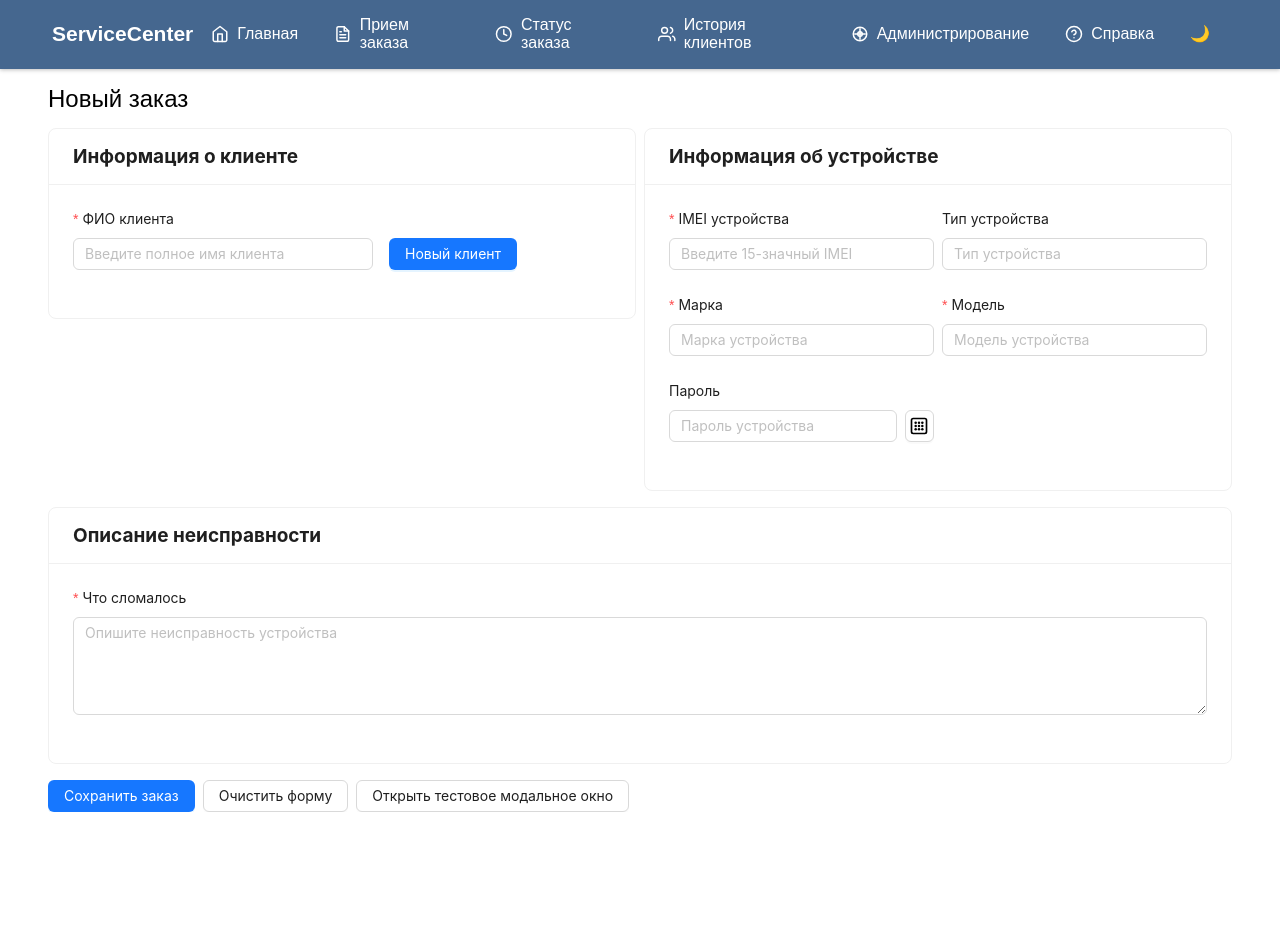
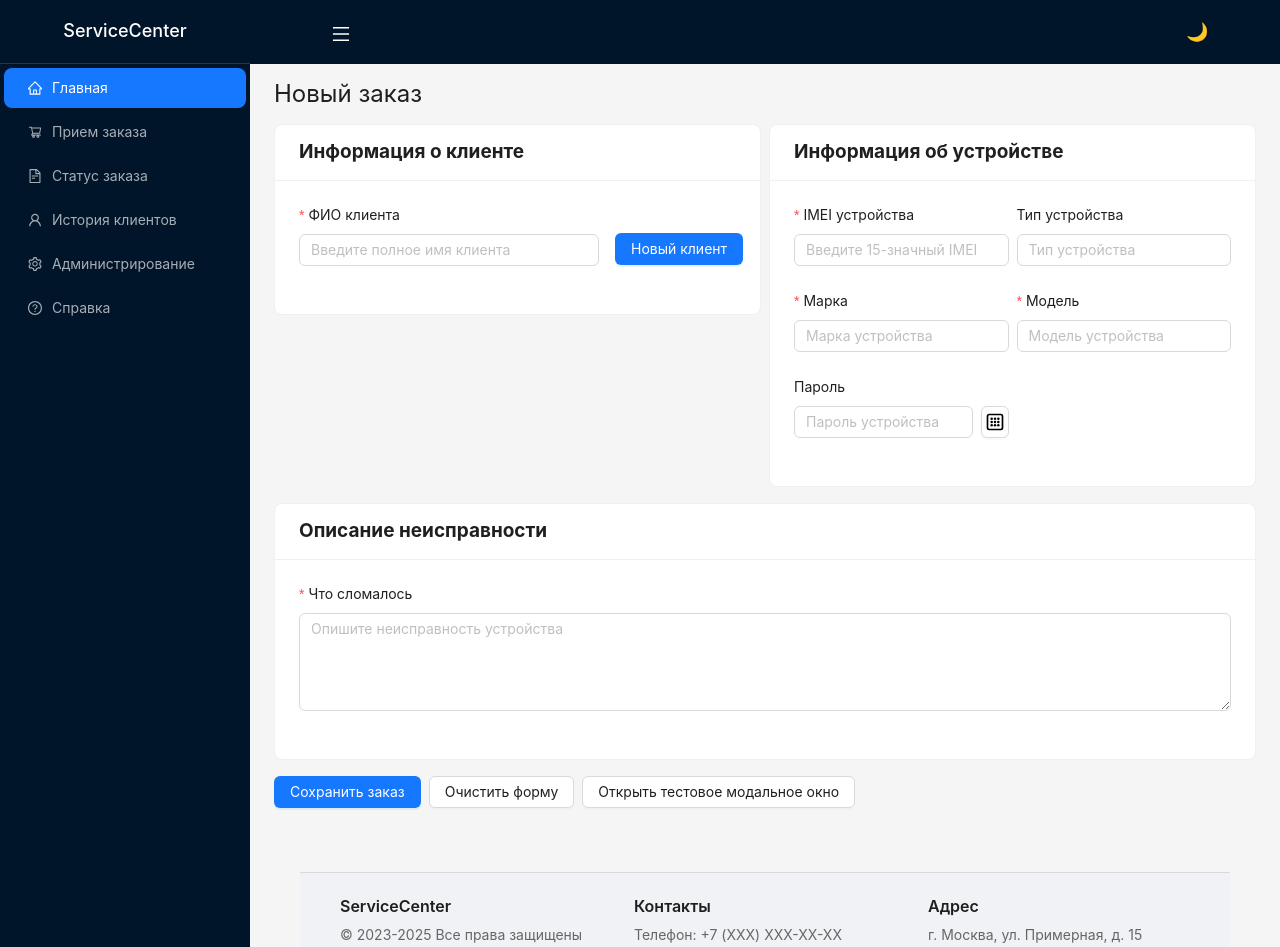
Before and after one commit to dmidokov/vue-imei-project, a Vue app: page / in a window 1280 px wide. Shown: the top 947 px of the page. Before the commit the page ends 812 px from the top, so only its background shows below. Built offline with nearby package versions, Linux system fonts and the light colour scheme.

Commit message:
feat(ui): implement sidebar navigation and header layout with theme toggle

```diff
--- a/src/App.vue
+++ b/src/App.vue
@@ -1,6 +1,71 @@
 <template>
   <div id="app">
-    <HeaderComponent @toggle-theme="toggleTheme" />
+    <a-layout style="min-height: 100vh;">
+      <a-layout-sider
+        v-model:collapsed="collapsed"
+        collapsible
+        :trigger="null"
+        width="250"
+      >
+        <div class="logo">
+          <h2 v-if="!collapsed">ServiceCenter</h2>
+          <h2 v-else>S</h2>
+        </div>
+        <a-menu
+          v-model:selectedKeys="selectedKeys"
+          theme="dark"
+          mode="inline"
+          @click="handleMenuClick"
+        >
+          <a-menu-item key="1">
+            <HomeOutlined />
+            <span>Главная</span>
+          </a-menu-item>
+          <a-menu-item key="2">
+            <ShoppingCartOutlined />
+            <span>Прием заказа</span>
+          </a-menu-item>
+          <a-menu-item key="3">
+            <FileTextOutlined />
+            <span>Статус заказа</span>
+          </a-menu-item>
+          <a-menu-item key="4">
+            <UserOutlined />
+            <span>История клиентов</span>
+          </a-menu-item>
+          <a-menu-item key="5">
+            <SettingOutlined />
+            <span>Администрирование</span>
+          </a-menu-item>
+          <a-menu-item key="6">
+            <QuestionCircleOutlined />
+            <span>Справка</span>
+          </a-menu-item>
+        </a-menu>
+      </a-layout-sider>
+
+      <a-layout>
+        <a-layout-header class="header">
+          <div class="header-content">
+            <a-button
+              type="text"
+              @click="() => (collapsed = !collapsed)"
+              style="color: white; fontSize: 18px;"
+            >
+              <MenuOutlined v-if="!collapsed" />
+              <UnorderedListOutlined v-else />
+            </a-button>
+            <button
+              id="theme-toggle"
+              class="theme-toggle-btn"
+              @click="toggleTheme"
+            >
+              {{ isDarkTheme ? '☀️' : '🌙' }}
+            </button>
+          </div>
+        </a-layout-header>
+
+        <a-layout-content class="content">
           <div class="container">
             <h1 class="page-title">Новый заказ</h1>
 
@@ -40,6 +105,13 @@
             </a-form>
 
           </div>
+        </a-layout-content>
+
+        <a-layout-footer class="footer">
+          <FooterComponent />
+        </a-layout-footer>
+      </a-layout>
+    </a-layout>
 
     <NewClientModal
       :isVisible="showNewClientModal"
@@ -56,13 +128,33 @@
 </template>
 
 <script>
-import { Form, Button, Space } from 'ant-design-vue';
+import {
+  Form,
+  Button,
+  Space,
+  Layout,
+  Menu,
+  MenuItem,
+  Button as AButton
+} from 'ant-design-vue';
+import {
+  HomeOutlined,
+  ShoppingCartOutlined,
+  FileTextOutlined,
+  UserOutlined,
+  SettingOutlined,
+  QuestionCircleOutlined,
+  MenuOutlined,
+  UnorderedListOutlined
+} from '@ant-design/icons-vue';
+import { h } from 'vue';
 import HeaderComponent from './components/HeaderComponent.vue';
 import ClientInfoSection from './components/ClientInfoSection.vue';
 import DeviceInfoSection from './components/DeviceInfoSection.vue';
 import IssueInfoSection from './components/IssueInfoSection.vue';
 import NewClientModal from './components/NewClientModal.vue';
 import TestModal from './components/TestModal.vue';
+import FooterComponent from './components/FooterComponent.vue';
 
 export default {
   name: 'App',
@@ -71,16 +163,34 @@ export default {
     [Form.Item.name]: Form.Item,
     [Button.name]: Button,
     [Space.name]: Space,
+    [Layout.name]: Layout,
+    [Layout.Sider.name]: Layout.Sider,
+    [Layout.Header.name]: Layout.Header,
+    [Layout.Content.name]: Layout.Content,
+    [Layout.Footer.name]: Layout.Footer,
+    [Menu.name]: Menu,
+    [AButton.name]: AButton,
+    HomeOutlined,
+    ShoppingCartOutlined,
+    FileTextOutlined,
+    UserOutlined,
+    SettingOutlined,
+    QuestionCircleOutlined,
+    MenuOutlined,
+    UnorderedListOutlined,
     HeaderComponent,
     ClientInfoSection,
     DeviceInfoSection,
     IssueInfoSection,
     NewClientModal,
-    TestModal
+    TestModal,
+    FooterComponent
   },
   data() {
     return {
       isDarkTheme: false,
+      collapsed: false,
+      selectedKeys: ['1'], // Главная - по умолчанию
       showNewClientModal: false,
       showTestModal: false,
       formData: {
@@ -103,6 +213,11 @@ export default {
     toggleTheme() {
       this.isDarkTheme = !this.isDarkTheme;
       localStorage.setItem('theme', this.isDarkTheme ? 'dark' : 'light');
+    },
+    handleMenuClick({ key }) {
+      console.log('Menu item clicked:', key);
+      this.selectedKeys = [key];
+      // Здесь можно добавить логику переключения страниц
     },
     submitForm() {
       // Form submission logic
@@ -146,9 +261,57 @@ export default {
 </script>
 
 <style>
+#app {
+  min-height: 100vh;
+}
+
+.logo {
+  height: 64px;
+  padding: 16px;
+  display: flex;
+  align-items: center;
+  justify-content: center;
+  color: white;
+  font-weight: bold;
+  border-bottom: 1px solid #333;
+}
+
+.logo h2 {
+  margin: 0;
+  font-size: 18px;
+}
+
+.header {
+  background: #45678f;
+  padding: 0;
+  display: flex;
+  justify-content: space-between;
+  align-items: center;
+}
+
+.header-content {
+  display: flex;
+  justify-content: space-between;
+  align-items: center;
+  width: 100%;
+  padding: 0 16px;
+}
+
+.theme-toggle-btn {
+  background: none;
+  border: none;
+  color: white;
+  font-size: 18px;
+  cursor: pointer;
+}
+
+.content {
+  margin: 16px;
+}
+
 .container {
   max-width: 1200px;
-  margin: 16px auto;
+  margin: 0 auto;
   padding: 0 8px;
 }
 
@@ -168,4 +331,9 @@ export default {
   font-size: 19px;
   font-weight: 700;
 }
+
+.footer {
+  padding: 0;
+  margin-top: auto;
+}
 </style>
--- /dev/null
+++ b/src/components/FooterComponent.vue
@@ -0,0 +1,71 @@
+<template>
+  <footer class="footer">
+    <div class="footer-content">
+      <div class="footer-section">
+        <h4>ServiceCenter</h4>
+        <p>© 2023-2025 Все права защищены</p>
+      </div>
+      <div class="footer-section">
+        <h4>Контакты</h4>
+        <p>Телефон: +7 (XXX) XXX-XX-XX</p>
+        <p>Email: info@servicecenter.ru</p>
+      </div>
+      <div class="footer-section">
+        <h4>Адрес</h4>
+        <p>г. Москва, ул. Примерная, д. 15</p>
+      </div>
+    </div>
+  </footer>
+</template>
+
+<script>
+export default {
+  name: 'FooterComponent'
+};
+</script>
+
+<style scoped>
+.footer {
+  background-color: #f0f2f5;
+  padding: 24px;
+  border-top: 1px solid #d9d9d9;
+  margin-top: auto;
+}
+
+.footer-content {
+  max-width: 1200px;
+  margin: 0 auto;
+  display: flex;
+  justify-content: space-between;
+  flex-wrap: wrap;
+}
+
+.footer-section {
+  flex: 1;
+  min-width: 200px;
+  padding: 0 16px;
+}
+
+.footer-section h4 {
+  margin: 0 0 12px 0;
+  font-size: 16px;
+  font-weight: 600;
+}
+
+.footer-section p {
+  margin: 4px 0;
+  color: #666;
+  font-size: 14px;
+}
+
+@media (max-width: 768px) {
+  .footer-content {
+    flex-direction: column;
+  }
+
+  .footer-section {
+    min-width: auto;
+    margin-bottom: 16px;
+  }
+}
+</style>
```
Lines whose indentation alone changed are shown as unchanged.
